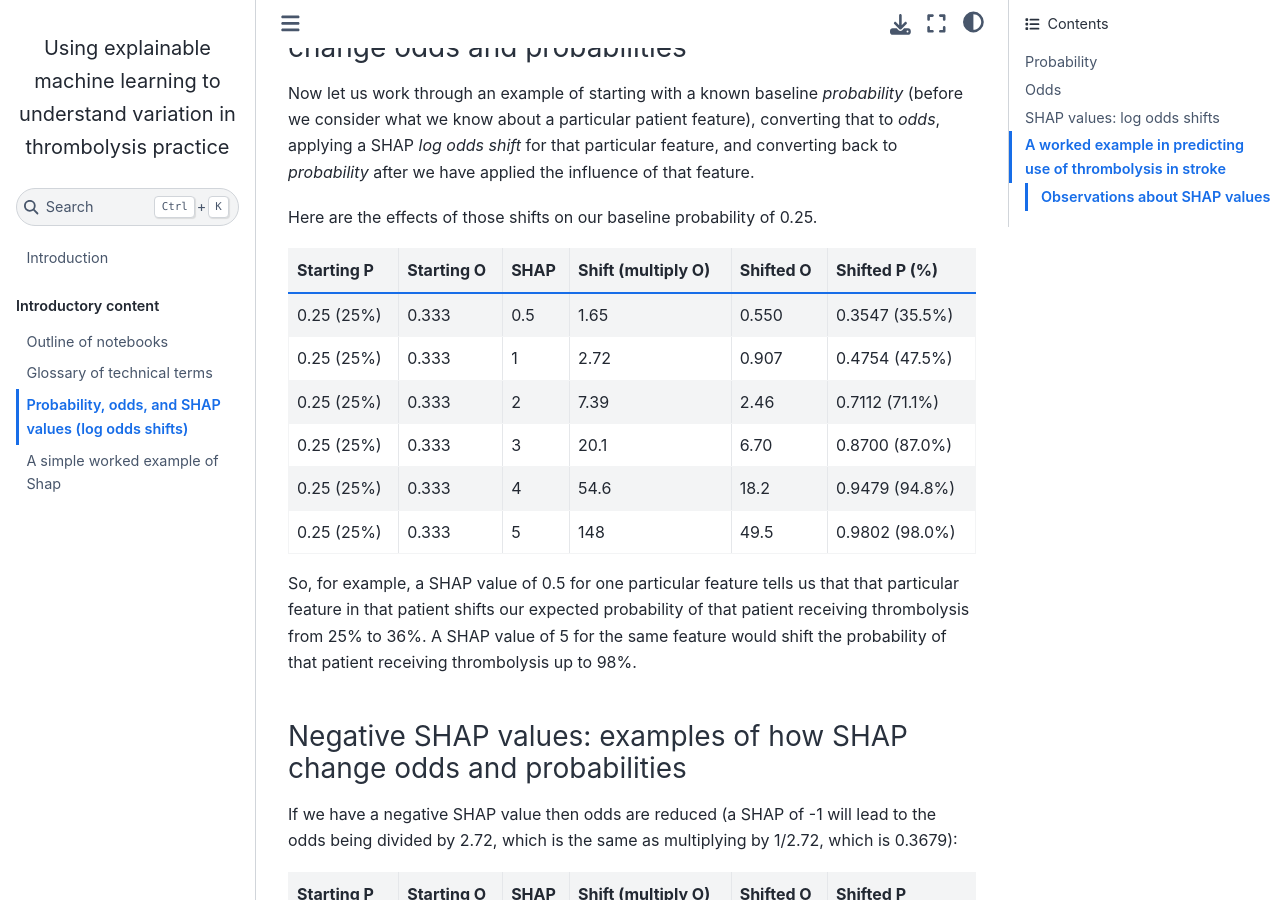
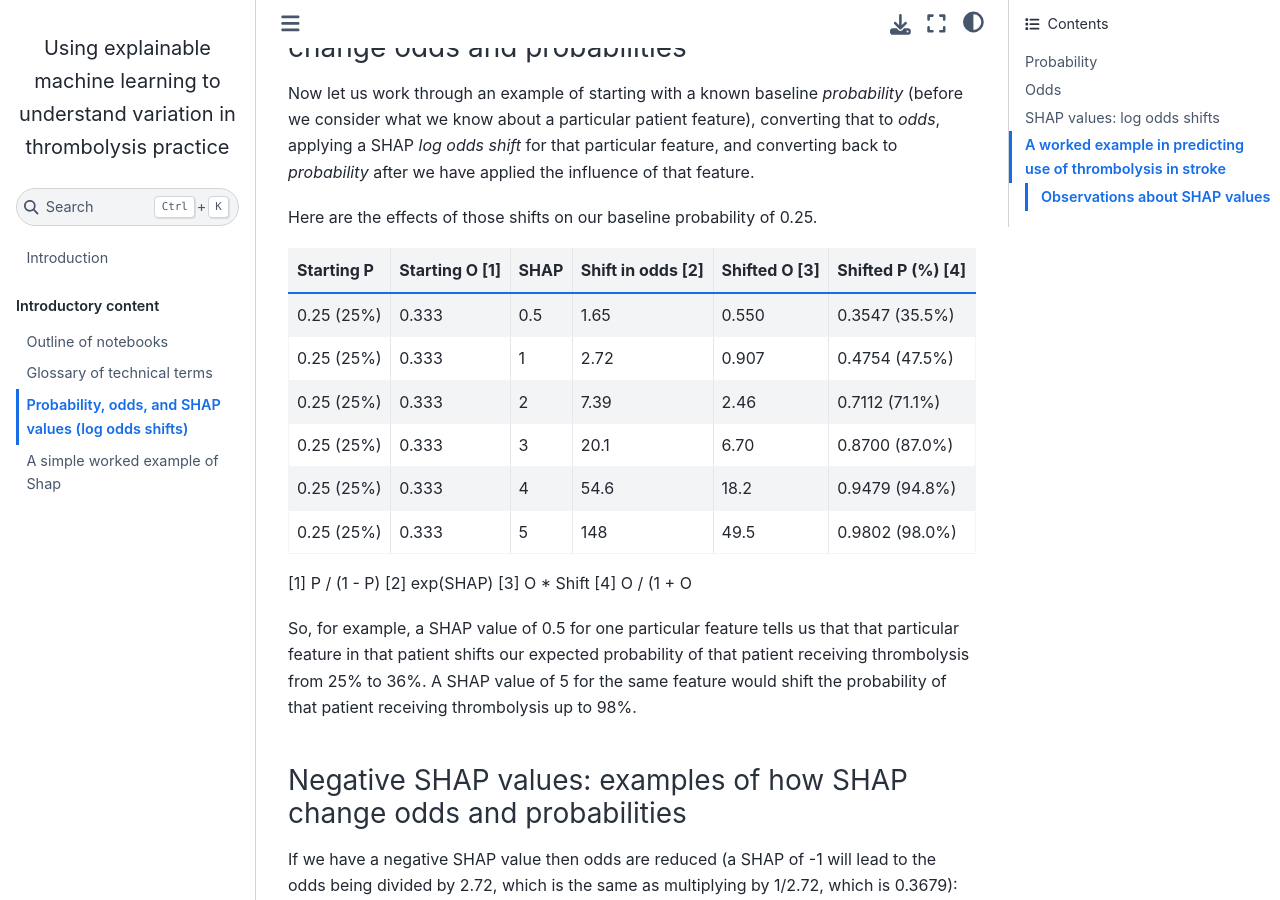
Before and after one commit to samuel-book/samuel_shap_paper_1, a Jupyter Book: the page built from introduction/odds_prob.md, in a window 1280 px wide and 900 px high, scrolled down 2046 px. Built offline with Jupyter Book 1.0.4 settings and Sphinx 7.4.7 and the Sphinx Book theme 1.1.4, drawn with Linux system fonts in a browser that asks for light colours; pages that are not in the unit, such as notebooks, are missing from menus.

Commit message:
Update odds/probs

```diff
--- a/introduction/odds_prob.md
+++ b/introduction/odds_prob.md
@@ -49,14 +49,19 @@ Now let us work through an example of starting with a known baseline *probabilit
 
 Here are the effects of those shifts on our baseline probability of 0.25.
 
-| Starting P | Starting O | SHAP | Shift (multiply O) | Shifted O |  Shifted P (%) |
-|------------|------------|------|--------------------|-----------|----------------|
-| 0.25 (25%) | 0.333      | 0.5  | 1.65               | 0.550     | 0.3547 (35.5%) |
-| 0.25 (25%) | 0.333      | 1    | 2.72               | 0.907     | 0.4754 (47.5%) |
-| 0.25 (25%) | 0.333      | 2    | 7.39               | 2.46      | 0.7112 (71.1%) |
-| 0.25 (25%) | 0.333      | 3    | 20.1               | 6.70      | 0.8700 (87.0%) |
-| 0.25 (25%) | 0.333      | 4    | 54.6               | 18.2      | 0.9479 (94.8%) |
-| 0.25 (25%) | 0.333      | 5    | 148                | 49.5      | 0.9802 (98.0%) |
+| Starting P | Starting O [1] | SHAP | Shift in odds [2] | Shifted O [3] | Shifted P (%) [4] |
+|------------|----------------|------|-------------------|---------------|-------------------|
+| 0.25 (25%) | 0.333          | 0.5  | 1.65              | 0.550         | 0.3547 (35.5%)    |
+| 0.25 (25%) | 0.333          | 1    | 2.72              | 0.907         | 0.4754 (47.5%)    |
+| 0.25 (25%) | 0.333          | 2    | 7.39              | 2.46          | 0.7112 (71.1%)    |
+| 0.25 (25%) | 0.333          | 3    | 20.1              | 6.70          | 0.8700 (87.0%)    |
+| 0.25 (25%) | 0.333          | 4    | 54.6              | 18.2          | 0.9479 (94.8%)    |
+| 0.25 (25%) | 0.333          | 5    | 148               | 49.5          | 0.9802 (98.0%)    |
+
+[1] P / (1 - P)
+[2] exp(SHAP)
+[3] O * Shift
+[4] O / (1 + O
 
 So, for example, a SHAP value of 0.5 for one particular feature tells us that that particular feature in that patient shifts our expected probability of that patient receiving thrombolysis from 25% to 36%. A SHAP value of 5 for the same feature would shift the probability of that patient receiving thrombolysis up to 98%.
 
```
